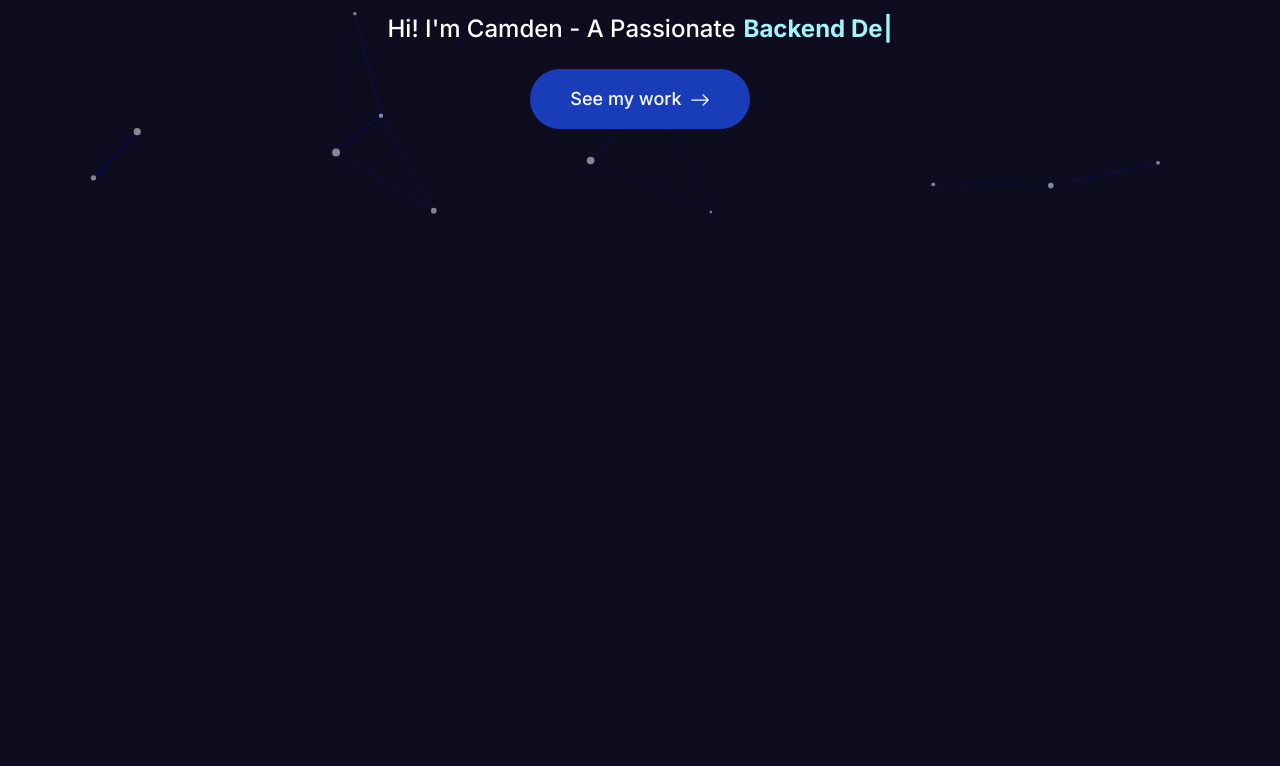
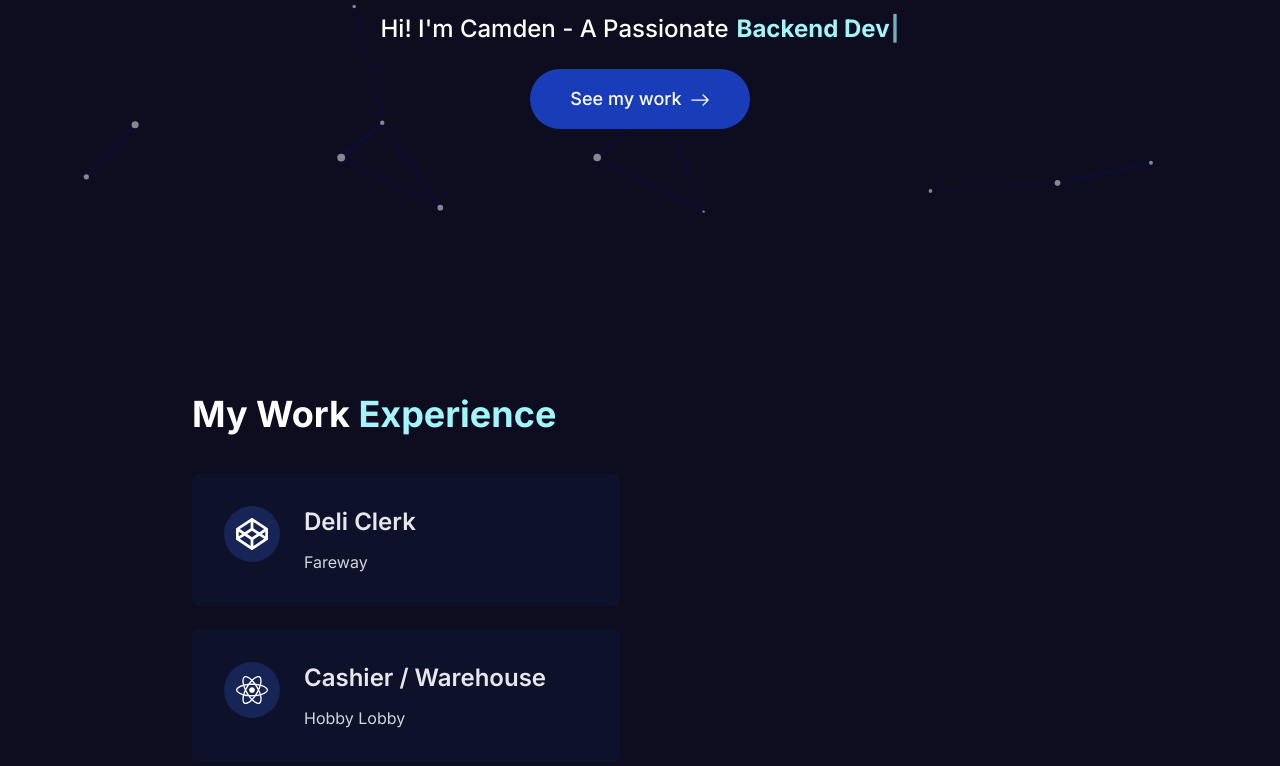
Before and after one commit to Camden-Kirkpatrick/portfolio_website, a Next.js app: page / in a window 1280 px wide. Shown: the part 486-1252 px from the top of the page. Before the commit the page ends 800 px from the top, so only its background shows below. Built offline with nearby package versions, Linux system fonts and the light colour scheme.

Commit message:
added work experience

```diff
--- a/components/Home/Home.tsx
+++ b/components/Home/Home.tsx
@@ -1,10 +1,12 @@
 import React from 'react'
 import Hero from './Hero/Hero';
+import Resume from './Resume/Resume';
 
 const Home = () => {
   return (
     <div className="overflow-hidden">
       <Hero />
+      <Resume />
     </div>
   )
 }
--- /dev/null
+++ b/components/Home/Resume/Resume.tsx
@@ -0,0 +1,33 @@
+import React from 'react'
+import ResumeCard from './ResumeCard';
+import { FaCodepen, FaReact } from 'react-icons/fa';
+import { BiBadge } from 'react-icons/bi';
+
+const Resume = () => {
+  return (
+    <div className='pt-20 pb-16'>
+        <div className='w-[90%] sm:w-[70%] mx-auto grid grid-cols-1 xl:grid-cols-2 gap-10'>
+            {/* Work */}
+            <div>
+                <h1 className='text-3xl sm:text-4xl font-bold text-white'>
+                    My Work <span className='text-cyan-200'>Experience</span>
+                </h1>
+                <div className='mt-10'>
+                    <ResumeCard
+                        Icon={FaCodepen}
+                        role="Deli Clerk"
+                        description='Fareway'
+                    />
+                    <ResumeCard
+                        Icon={FaReact}
+                        role="Cashier / Warehouse"
+                        description='Hobby Lobby'
+                    />
+                </div>
+            </div>
+        </div>
+    </div>
+  )
+}
+
+export default Resume;
--- /dev/null
+++ b/components/Home/Resume/ResumeCard.tsx
@@ -0,0 +1,36 @@
+import React from 'react'
+import { IconType } from 'react-icons';
+
+type ResumeProps = {
+    role: string;
+    description: string;
+    Icon: IconType;
+    date?: string;
+}
+
+const ResumeCard = ({role, description, Icon, date}: ResumeProps) => {
+  return (
+    <div className='mb-6'>
+        <div className='flex items-start space-x-6 bg-blue-950/20 transition-all duration-300 p-4 sm:p-8 rounded-md'>
+            <div className='sm:w-14 sm:h-14 w-10 h-10 bg-blue-950 rounded-full flex items-center justify-center flex-col'>
+                <Icon className='sm:w-8 sm:h-8 w-6 h-6 text-white'/>
+            </div>
+            <div className='flex-1'>
+                {date && (
+                    <h1 className='mb-2 sm:px-6 sm:py-1.5 px-4 py-1 rounded-full bg-gray-200 text-gray-600 w-fit sm:text-lg text-sm font-bold'>
+                        {date}
+                    </h1>
+                )}
+                <h1 className='text-gray-200 text-xl sm:text-2xl font-semibold'>
+                    {role}
+                </h1>
+                <p className='text-gray-300 text-sm sm:text-base pt-3'>
+                    {description}
+                </p>
+            </div>
+        </div>
+    </div>
+  )
+}
+
+export default ResumeCard
```
